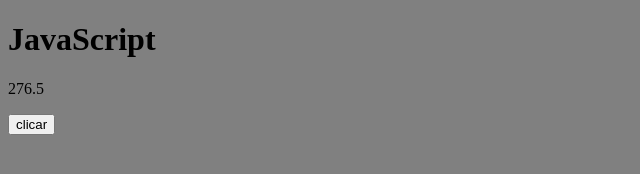
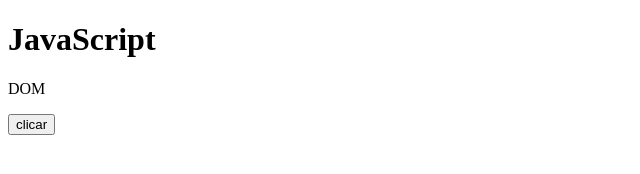
Before and after one commit to BrennoAlenkar/aulas-js, a plain HTML site: page index.html in a window 1280 px wide. Shown: the whole page, without its empty margins (0-640 px from the left). Drawn offline with Linux system fonts and the light colour scheme.

Commit message:
Comentei o script

```diff
--- a/index.html
+++ b/index.html
@@ -17,6 +17,6 @@
     <!--<script src="js/sintaxe.js"></script>-->
     <!-- <script src="js/variaveis.js"></script>-->
     <!--<script src="js/operadores.js"></script>-->
-    <script src="js/funcoes.js"></script>
+    <!--<script src="js/funcoes.js"></script>-->
 </body>
 </html>
```
